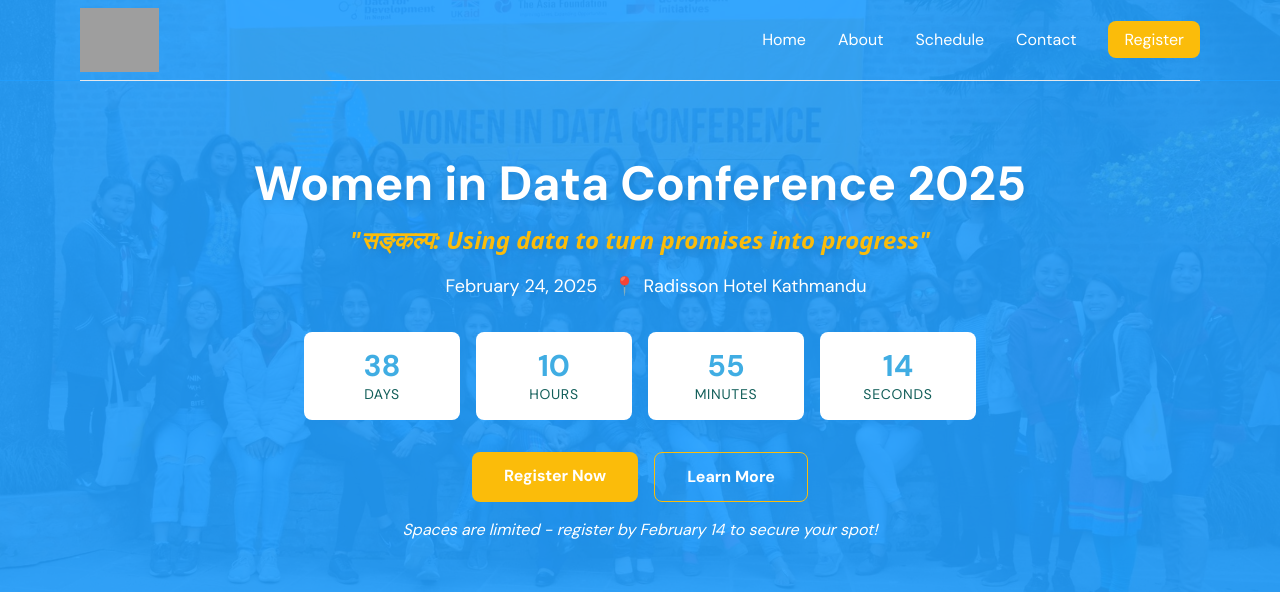
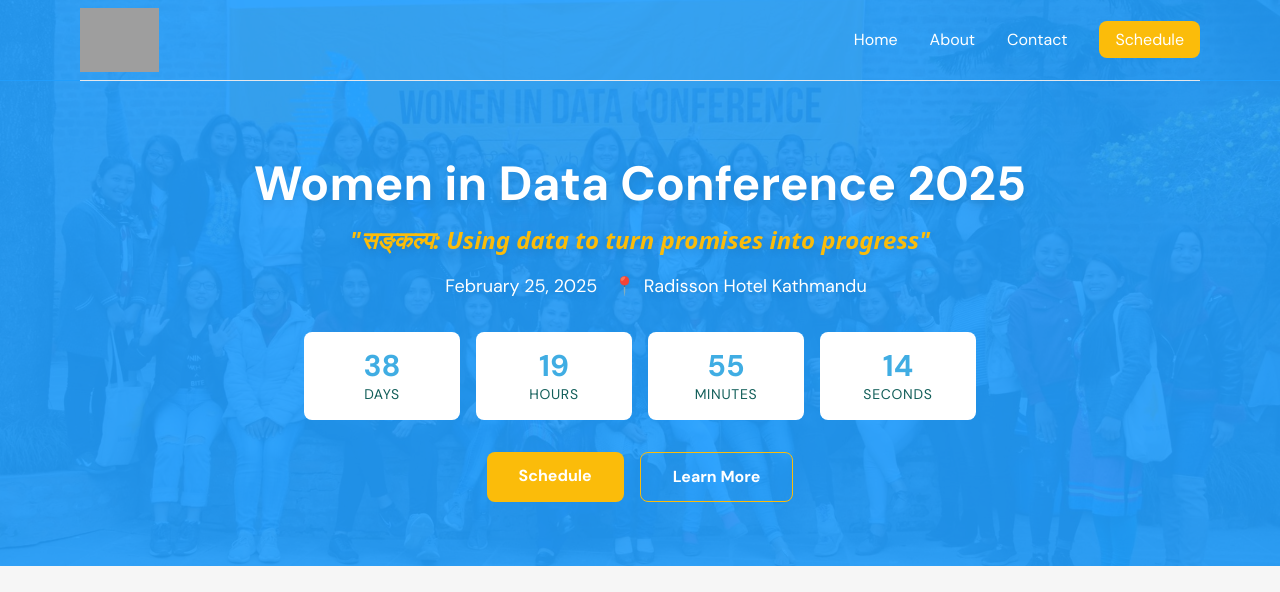
Before and after one commit to openknowledgenp/wid-conference, a Next.js app: page / in a window 1280 px wide. Shown: the top 592 px of the page. Built offline with nearby package versions, Linux system fonts and the light colour scheme; grey boxes are pictures that could not be loaded.

Commit message:
schedule uodates

```diff
--- a/src/app/schedule/page.jsx
+++ b/src/app/schedule/page.jsx
@@ -61,8 +61,8 @@ export default function Schedule() {
       <p className="text-sm text-gray-600">
         <span className="font-medium">Organized by:</span> {session.organizer}
       </p>
-      <p className="text-sm text-gray-600">
-        <span className="font-medium">Hall:</span> {session.location}
+      <p className="text-sm text-gray-700 font-semibold">
+        <span className="font-semibold">Hall:</span> {session.location}
       </p>
     </div>
   );
@@ -192,7 +192,8 @@ export default function Schedule() {
         "Panelists:",
         "- Carolyn O'Donnell, Director of Impact, The Asia Foundation",
         "- Nirjana Sharma, Head of Communication and Information, UNESCO",
-        "- Bimala Rai Poudyal, Member, National Assembly of Federal Parliament of Nepal"
+        "- Bimala Rai Poudyal, Member, National Assembly of Federal Parliament of Nepal",
+        "- Roshee Lamichhane, Assistant Professor, Kathmandu University School of Management"
       ]
     },
     {
--- a/src/components/Hero.jsx
+++ b/src/components/Hero.jsx
@@ -59,10 +59,10 @@ const Hero = () => {
 
           <div className="flex flex-col md:flex-row justify-center gap-4">
             <Link
-              href="/register"
+              href="/schedule"
               className="px-8 py-3 bg-[#FBBC0A] hover:bg-[#FBBC0A]/95 rounded-lg font-semibold transform hover:scale-105 transition-transform text-white hover:outline-black focus:outline-none border-none"
             >
-              Register Now
+              Schedule
             </Link>
             <Link
               href='/about'
@@ -71,9 +71,9 @@ const Hero = () => {
               Learn More
             </Link>
           </div>
-          <p className="text-base text-white italic mt-4">
+          {/* <p className="text-base text-white italic mt-4">
             Spaces are limited - register by February 14 to secure your spot!
-          </p>
+          </p> */}
         </div>
       </div>
     </section>
--- a/src/components/shared/Navbar.jsx
+++ b/src/components/shared/Navbar.jsx
@@ -81,14 +81,14 @@ const Navbar = () => {
                   About
                 </Link>
               </li>
-              <li>
+              {/* <li>
                 <Link
                   href="/schedule"
                   className="text-white 2xl:text-lg hover:text-[#FBBC0A] transition-colors"
                 >
                   Schedule
                 </Link>
-              </li>
+              </li> */}
               <li>
                 <Link
                   href="/contact"
@@ -99,9 +99,9 @@ const Navbar = () => {
               </li>
               <li>
                 <Link
-                href='/register'
+                href='/schedule'
                 className="px-4 py-2 bg-[#FBBC0A] 2xl:text-xl hover:bg-[#FBBC0A]/95 rounded-lg font-neutral transform hover:scale-105 transition-transform focus:outline-none border-none text-white">
-                Register
+                Schedule
                 </Link>
               </li>
             </ul>
--- a/src/data/config.json
+++ b/src/data/config.json
@@ -2,7 +2,7 @@
     "conference": {
       "title": "Women in Data Conference 2025",
       "tagline": "\"सङ्‍कल्प: Using data to turn promises into progress\"",
-      "date": "2025-02-24T18:15:00Z",
+      "date": "2025-02-25T03:15:00Z",
       "venue": {
         "name": "Radisson Hotel Kathmandu",
         "address": "Kathmandu, Nepal",
```
